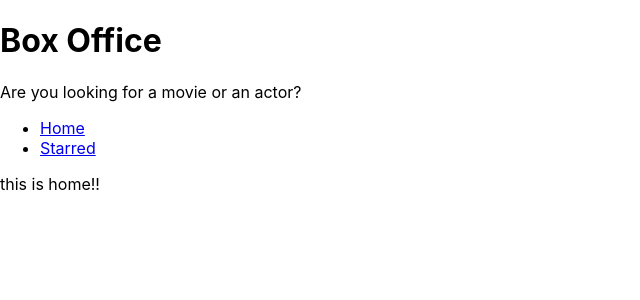
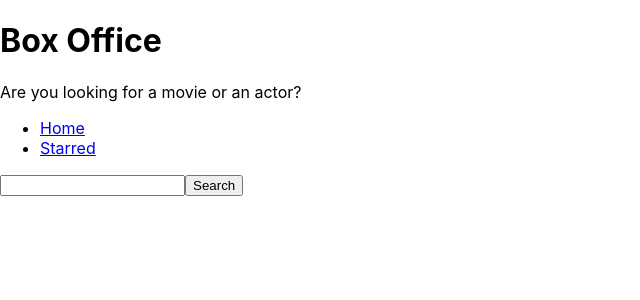
Before and after one commit to leannefrank15/box-office, a React (Create React App) app: page / in a window 1280 px wide. Shown: the top 300 px of the page, without its empty margins (0-640 px from the left). Built offline with nearby package versions, Linux system fonts and the light colour scheme.

Commit message:
created search bar and fetched the results from tv maze api

```diff
--- a/src/pages/Home.js
+++ b/src/pages/Home.js
@@ -1,10 +1,29 @@
-import React from 'react'
+import React, {useState} from 'react'
 import MainPageLayout from '../components/MainPageLayout'
 
 const Home = () => {
+
+  const [input_state, setInput] = useState(''); //creating state object
+
+  const onEventChange = (event_obj) => {
+    setInput(event_obj.target.value); //updating the state
+  }
+
+  const onSearch = () => {
+    fetch(`http://api.tvmaze.com/search/shows?q=${input_state}`).then(r => r.json()).then(result => {
+      console.log(result);
+    })
+  }
+
+  const onKeyDown = (event_obj) => {   //to make sure we can search by pressing enter key
+    if (event_obj.keyCode === 13){
+       onSearch();
+    }
+  }
   return (
     <MainPageLayout>
-      this is home!!
+     <input type='text' onChange={onEventChange} value={input_state} onKeyDown={onKeyDown} />
+     <button type='button' onClick={onSearch}>Search</button>
     </MainPageLayout>
   )
 }
```
